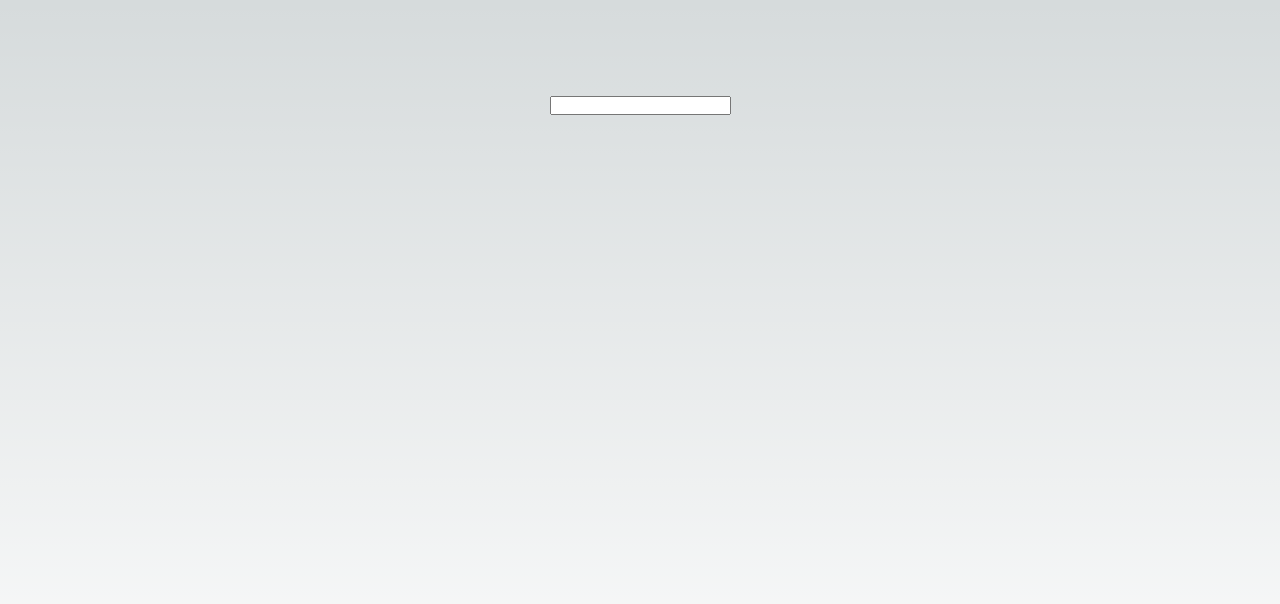
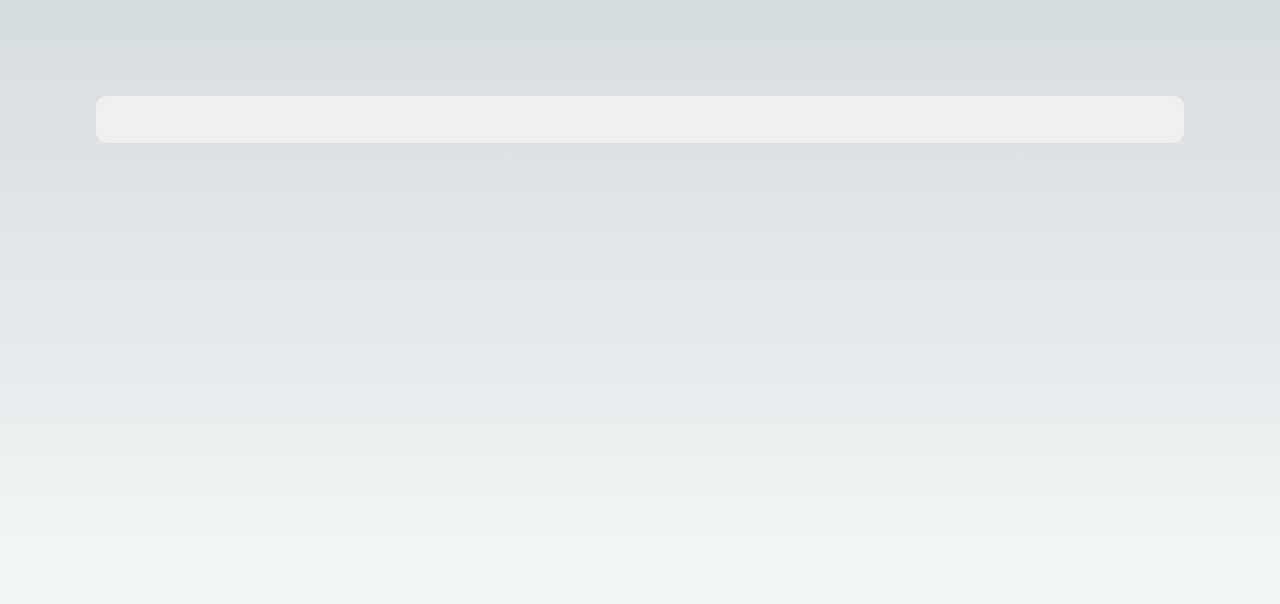
Before and after one commit to ClaytonEduard/zapcar-web, a Next.js app: page / in a window 1280 px wide. Shown: the top 604 px of the page. Built offline with nearby package versions, Linux system fonts and the light colour scheme.

Commit message:
adicionado input atom #2

```diff
--- a/src/app/atoms/input/index.tsx
+++ b/src/app/atoms/input/index.tsx
@@ -1,10 +1,30 @@
+import theme from "@/app/theme/global-style";
+
 type Props = {
     value: string;
-    changeValue: (value: string) => void
+    changeValue: (value: string) => void,
+    textAlign?: 'left' | 'center',
+    hasError?: boolean;
 }
 
-export default function Input({ value, changeValue }: Props){
+export default function Input({ value, changeValue, textAlign = 'left', hasError = false }: Props){
+    const border = hasError ? `solid 2px ${theme.colors.red}` : 'none';
+    const color = hasError ? theme.colors.red : theme.colors.darkGray;
     return (
-        <input type="text" value={value} onChange={(event) => changeValue(event.target.value)} />
+        <input
+            type="text" value={value}
+            onChange={(event) => changeValue(event.target.value)}
+            style={{
+                padding: '1rem',
+                borderRadius: '0.7rem',
+                backgroundColor: theme.colors.lightGray,
+                border,
+                color,
+                textTransform: 'uppercase',
+                textAlign,
+                width: '100%',
+
+            }}
+        />
     )
 }
--- /dev/null
+++ b/src/app/theme/global-style.ts
@@ -0,0 +1,14 @@
+export const theme = {
+    colors: {
+        primary: '#0F2944',
+        secondary: '#FFFFFF',
+        darkGray: '#B3B3B3',
+        gray: '#CECECE',
+        lightGray: '#F0EFEF',
+        red: '#FA7272',
+        darkBlue: '#0B0F1A',
+        blue: '#0A1F32'
+    },
+} as const
+
+export default theme;
```
Also changed, not shown: 1 other file (tests, documents, lock files or other folders).
